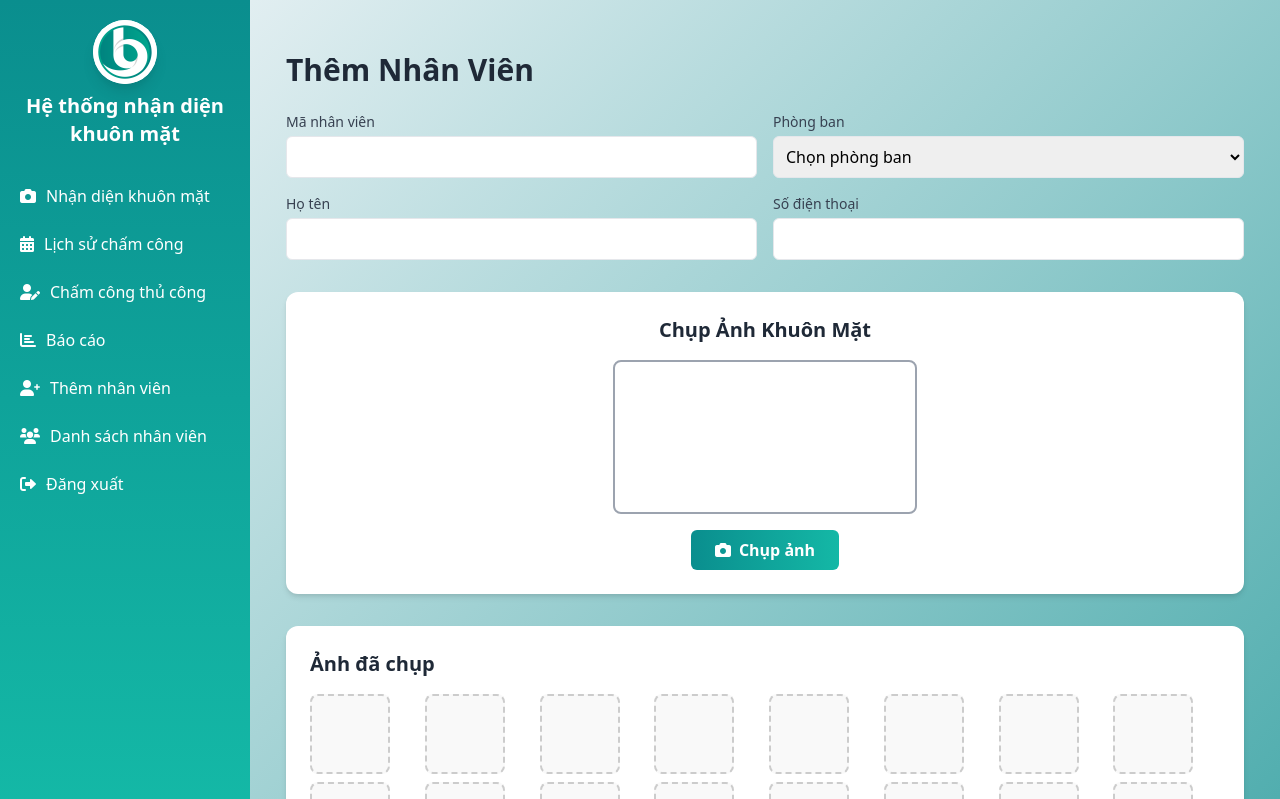
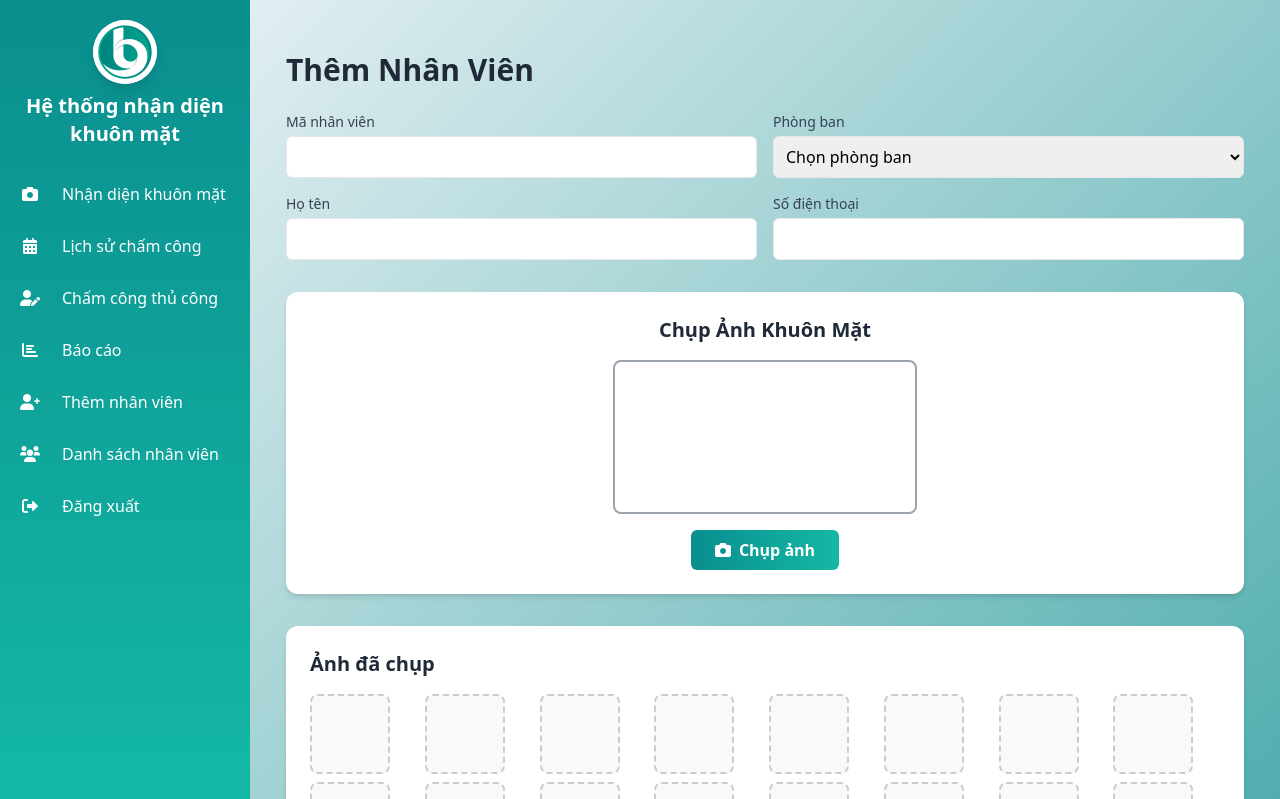
Before and after one commit to khanhdnmishvnh/frs_chamcong, a Flask app: page /add_employee in a window 1280 px wide. Shown: the top 799 px of the page. Run offline with Flask 3, Linux system fonts and the light colour scheme; a user stored in the database is signed in; data comes from the database, SQL or seed files in the repository.

Commit message:
Update base.html

```diff
--- a/templates/base.html
+++ b/templates/base.html
@@ -202,35 +202,51 @@
             </div>
             <h2 class="text-xl font-bold">Hệ thống nhận diện khuôn mặt</h2>
         </div>
-        <nav>
-            <!-- <a href="{{ url_for('login') }}" {% if request.endpoint == 'login' %}class="bg-teal-700"{% endif %}>
-                <i class="fas fa-sign-in-alt"></i> Đăng nhập
-            </a> -->
+        <nav class="flex flex-col space-y-2 text-white text-sm font-normal">
             {% if session.logged_in %}
-                <a href="{{ url_for('face_recognition') }}" {% if request.endpoint == 'face_recognition' %}class="bg-teal-700"{% endif %}>
-                    <i class="fas fa-camera"></i> Nhận diện khuôn mặt
-                </a>
-                <a href="{{ url_for('attendance_history') }}" {% if request.endpoint == 'attendance_history' %}class="bg-teal-700"{% endif %}>
-                    <i class="fas fa-calendar-alt"></i> Lịch sử chấm công
-                </a>
-                <a href="{{ url_for('manual_checkin') }}" {% if request.endpoint == 'manual_checkin' %}class="bg-teal-700"{% endif %}>
-                    <i class="fas fa-user-edit"></i> Chấm công thủ công
-                </a>
-                <a href="{{ url_for('report') }}" {% if request.endpoint == 'report' %}class="bg-teal-700"{% endif %}>
-                    <i class="fas fa-chart-bar"></i> Báo cáo
-                </a>
-                <a href="{{ url_for('add_employee') }}">
-                    <i class="fas fa-user-plus"></i> Thêm nhân viên
-                </a>
-                <a href="{{ url_for('employee_list') }}" {% if request.endpoint == 'employee_list' %}class="bg-teal-700"{% endif %}>
-                    <i class="fas fa-users"></i> Danh sách nhân viên
-                </a>
-                <a href="#" id="logout-link" class="text-red-300 hover:text-red-100">
-                    <i class="fas fa-sign-out-alt"></i> Đăng xuất
+                <a href="{{ url_for('face_recognition') }}"
+                   class="flex items-center gap-3 px-4 py-2 rounded-md hover:bg-teal-600 transition
+                          {% if request.endpoint == 'face_recognition' %}bg-teal-700{% endif %}">
+                    <i class="fas fa-camera w-5 text-center"></i> Nhận diện khuôn mặt
                 </a>
 
+                <a href="{{ url_for('attendance_history') }}"
+                   class="flex items-center gap-3 px-4 py-2 rounded-md hover:bg-teal-600 transition
+                          {% if request.endpoint == 'attendance_history' %}bg-teal-700{% endif %}">
+                    <i class="fas fa-calendar-alt w-5 text-center"></i> Lịch sử chấm công
+                </a>
+
+                <a href="{{ url_for('manual_checkin') }}"
+                   class="flex items-center gap-3 px-4 py-2 rounded-md hover:bg-teal-600 transition
+                          {% if request.endpoint == 'manual_checkin' %}bg-teal-700{% endif %}">
+                    <i class="fas fa-user-edit w-5 text-center"></i> Chấm công thủ công
+                </a>
+
+                <a href="{{ url_for('report') }}"
+                   class="flex items-center gap-3 px-4 py-2 rounded-md hover:bg-teal-600 transition
+                          {% if request.endpoint == 'report' %}bg-teal-700{% endif %}">
+                    <i class="fas fa-chart-bar w-5 text-center"></i> Báo cáo
+                </a>
+
+                <a href="{{ url_for('add_employee') }}"
+                   class="flex items-center gap-3 px-4 py-2 rounded-md hover:bg-teal-600 transition">
+                    <i class="fas fa-user-plus w-5 text-center"></i> Thêm nhân viên
+                </a>
+
+                <a href="{{ url_for('employee_list') }}"
+                   class="flex items-center gap-3 px-4 py-2 rounded-md hover:bg-teal-600 transition
+                          {% if request.endpoint == 'employee_list' %}bg-teal-700{% endif %}">
+                    <i class="fas fa-users w-5 text-center"></i> Danh sách nhân viên
+                </a>
+
+                <a href="#" id="logout-link"
+                   class="flex items-center gap-3 px-4 py-2 rounded-md text-red-300 hover:text-red-100 hover:bg-red-500 transition">
+                    <i class="fas fa-sign-out-alt w-5 text-center"></i> Đăng xuất
+                </a>
             {% endif %}
         </nav>
+
+
     </div>
 
     <!-- Popup xác nhận đăng xuất -->
```
